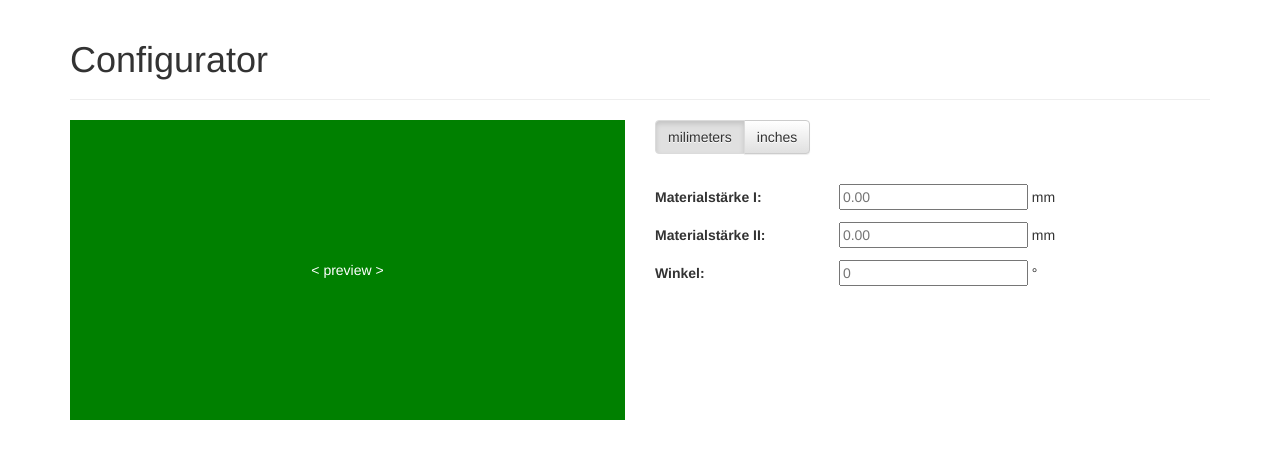
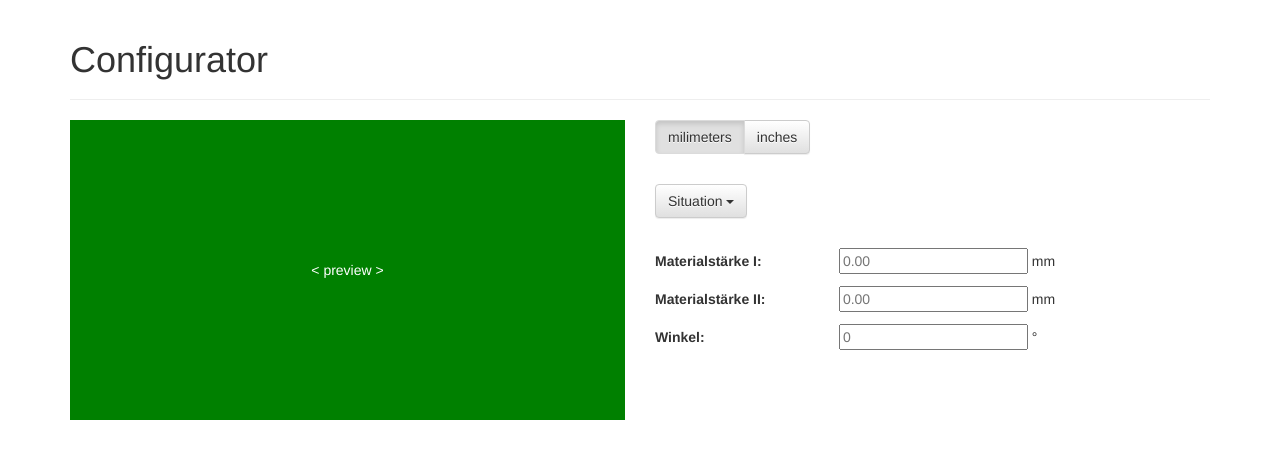
Before and after one commit to imscaradh/lamello-configurator, a Django app: page / in a window 1280 px wide. Shown: the part 53-512 px from the top of the page. Run offline with Django 3.2, Linux system fonts and the light colour scheme; style sheets or scripts are compiled from the project's sources; some libraries are stand-ins or nearby versions.

Commit message:
dropdown for situation

```diff
--- a/configurator/static/configurator/styles.sass
+++ b/configurator/static/configurator/styles.sass
@@ -23,3 +23,5 @@
   .field
     label
       width: 180px
+  .dropdown
+    margin-bottom: 30px
--- a/configurator/templates/configurator/index.html
+++ b/configurator/templates/configurator/index.html
@@ -26,6 +26,19 @@
 		    <input type="radio" id="q157" name="..." value="2" />inches
 		</label>
 	    </div>
+        <div class="dropdown">
+            <button class="btn btn-default dropdown-toggle" type="button" id="dropdownMenu1" data-toggle="dropdown" aria-haspopup="true" aria-expanded="true">
+                Situation
+                <span class="caret"></span>
+            </button>
+            <ul class="dropdown-menu" aria-labelledby="dropdownMenu1">
+                <li><a href="#">Stumpfe Eckverbindung</a></li>
+                <li><a href="#">Winkelhalbierende</a></li>
+                <li><a href="#">Gehrung</a></li>
+                <li><a href="#">T-Verbindung</a></li>
+                <li><a href="#">Mittelwand</a></li>
+            </ul>
+        </div>
 	    <div class="field">
 		<label>Materialstärke I:</label>
 		<input type="text" placeholder="0.00">
```
Also changed, not shown: 1 other file.
